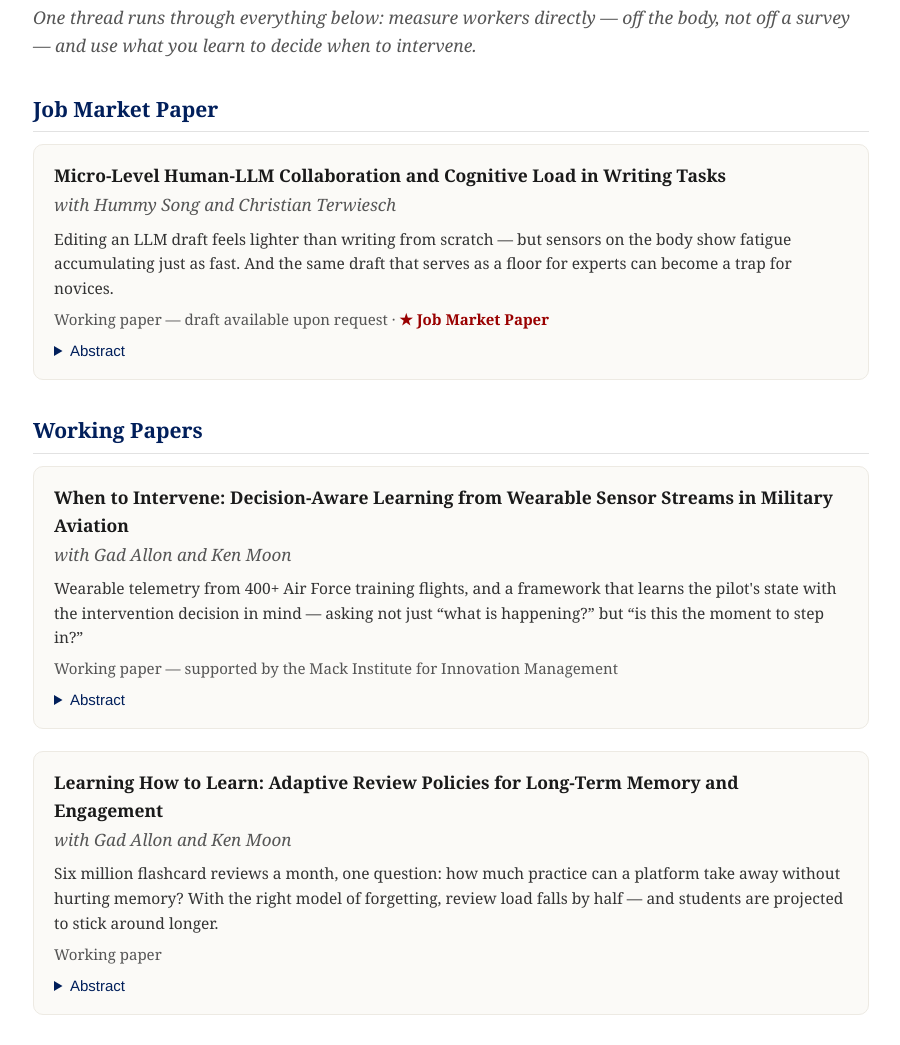
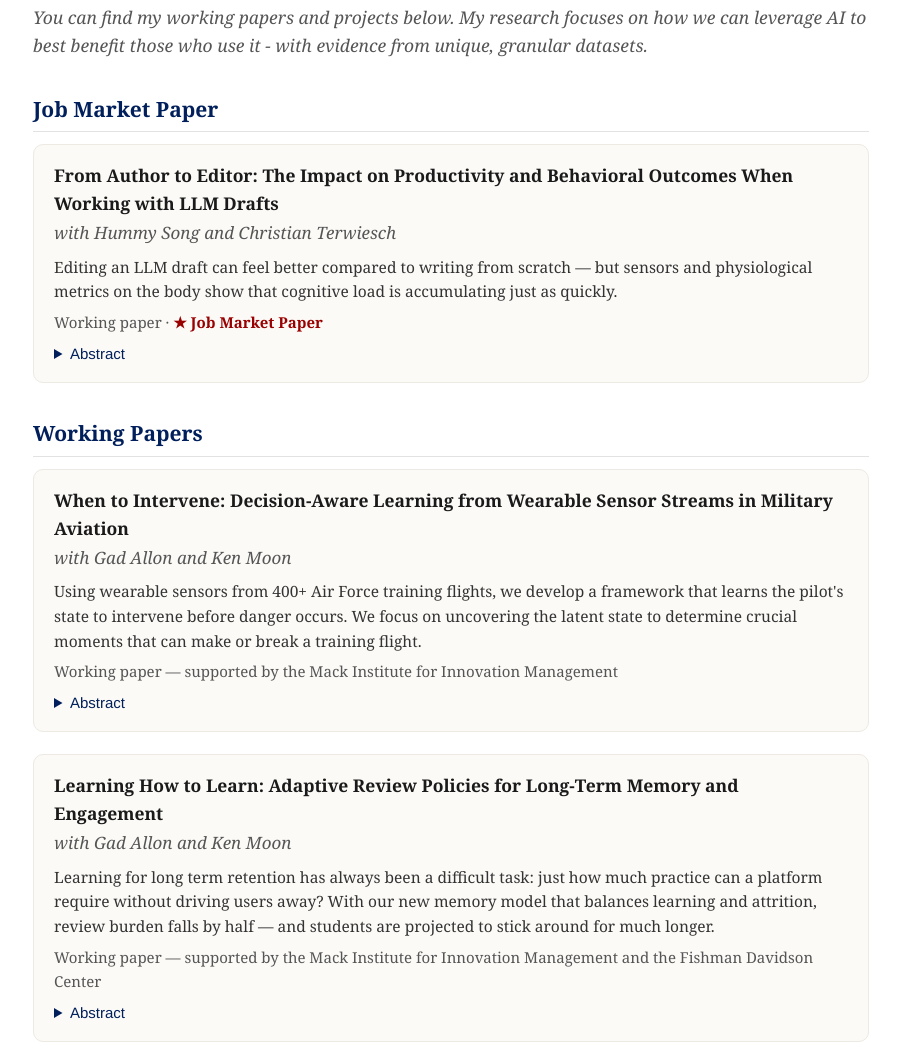
Before and after one commit to xufei-wharton/xufei-wharton.github.io, a plain HTML site: page research.html in a window 1280 px wide. Shown: the part 95-1140 px from the top of the page, without its empty margins (189-1089 px from the left). Drawn offline with Linux system fonts and the light colour scheme.

Commit message:
Update About, research, talks, and teaching copy
Refresh section wording across pages and add a second paper to the talks
list; correct a few small typos in the new text.

```diff
--- a/research.html
+++ b/research.html
@@ -22,18 +22,16 @@
 
 <div class="container">
 
-  <p class="lede">One thread runs through everything below: measure workers directly —
-  off the body, not off a survey — and use what you learn to decide when to intervene.</p>
+  <p class="lede">You can find my working papers and projects below. My research focuses on how we can leverage AI to best benefit those who use it - with evidence from unique, granular datasets.</p>
 
   <h2>Job Market Paper</h2>
 
   <div class="paper">
-    <div class="title">Micro-Level Human-LLM Collaboration and Cognitive Load in Writing Tasks</div>
+    <div class="title">From Author to Editor: The Impact on Productivity and Behavioral Outcomes When Working with LLM Drafts</div>
     <div class="byline">with Hummy Song and Christian Terwiesch</div>
-    <p class="hook">Editing an LLM draft feels lighter than writing from scratch — but sensors
-    on the body show fatigue accumulating just as fast. And the same draft that serves as a
-    floor for experts can become a trap for novices.</p>
-    <div class="status">Working paper — draft available upon request · <span class="tag">&#9733; Job Market Paper</span></div>
+    <p class="hook">Editing an LLM draft can feel better compared to writing from scratch — but sensors and physiological metrics
+    on the body show that cognitive load is accumulating just as quickly. </p>
+    <div class="status">Working paper · <span class="tag">&#9733; Job Market Paper</span></div>
     <details>
       <summary>Abstract</summary>
       <p>Large language models (LLMs) are commonly used to reduce documentation burden and
@@ -60,9 +58,9 @@
   <div class="paper">
     <div class="title">When to Intervene: Decision-Aware Learning from Wearable Sensor Streams in Military Aviation</div>
     <div class="byline">with Gad Allon and Ken Moon</div>
-    <p class="hook">Wearable telemetry from 400+ Air Force training flights, and a framework
-    that learns the pilot's state with the intervention decision in mind — asking not just
-    &ldquo;what is happening?&rdquo; but &ldquo;is this the moment to step in?&rdquo;</p>
+    <p class="hook">Using wearable sensors from 400+ Air Force training flights, we develop a framework
+    that learns the pilot's state to intervene before danger occurs. We focus on uncovering the latent state to determine
+    crucial moments that can make or break a training flight.</p>
     <div class="status">Working paper — supported by the Mack Institute for Innovation Management</div>
     <details>
       <summary>Abstract</summary>
@@ -84,10 +82,9 @@
   <div class="paper">
     <div class="title">Learning How to Learn: Adaptive Review Policies for Long-Term Memory and Engagement</div>
     <div class="byline">with Gad Allon and Ken Moon</div>
-    <p class="hook">Six million flashcard reviews a month, one question: how much practice can
-    a platform take away without hurting memory? With the right model of forgetting, review
-    load falls by half — and students are projected to stick around longer.</p>
-    <div class="status">Working paper</div>
+    <p class="hook">Learning for long term retention has always been a difficult task: just how much practice can a platform require without driving users away? With our new memory model that balances learning and attrition, review
+    burden falls by half — and students are projected to stick around for much longer.</p>
+    <div class="status">Working paper — supported by the Mack Institute for Innovation Management and the Fishman Davidson Center</div>
     <details>
       <summary>Abstract</summary>
       <p>Digital learning platforms face an important trade-off: raising student workload can
```
Also changed, not shown: index.html (+1 -2 lines), talks.html (+11 -6 lines), teaching.html (+9 -11 lines).
